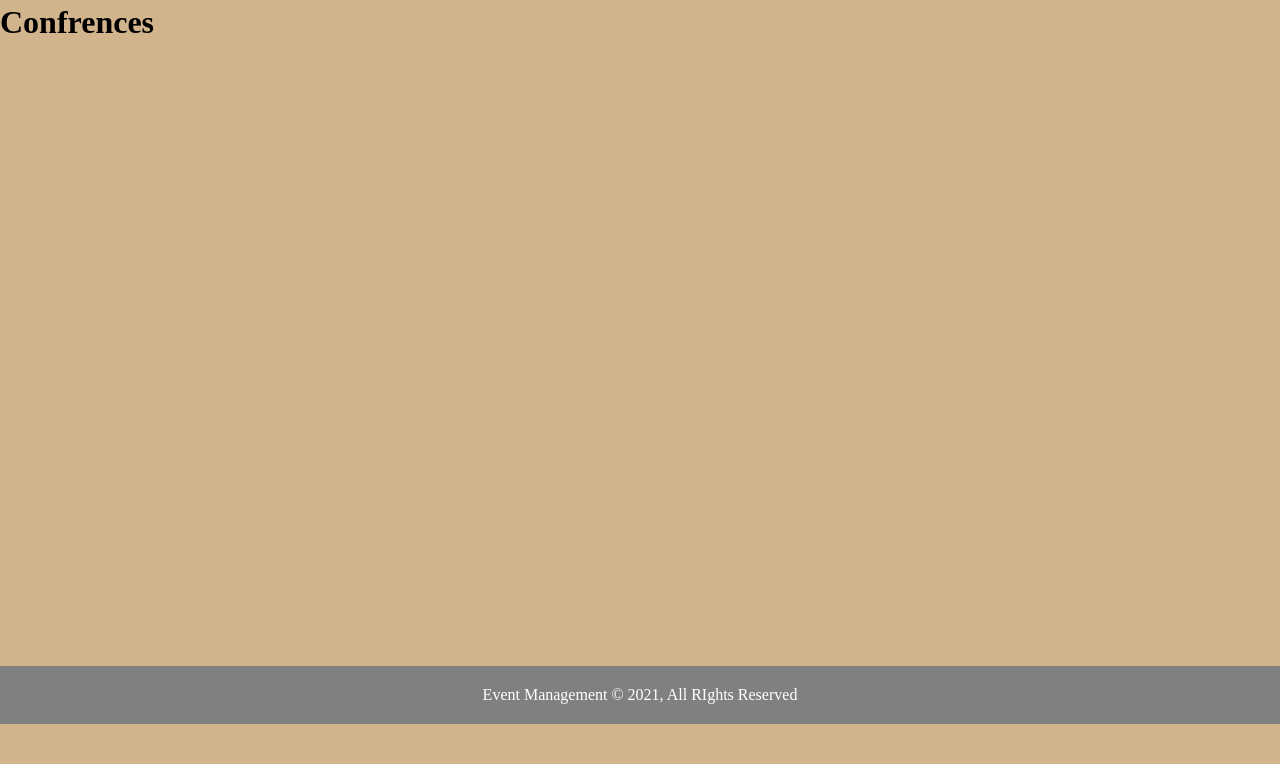
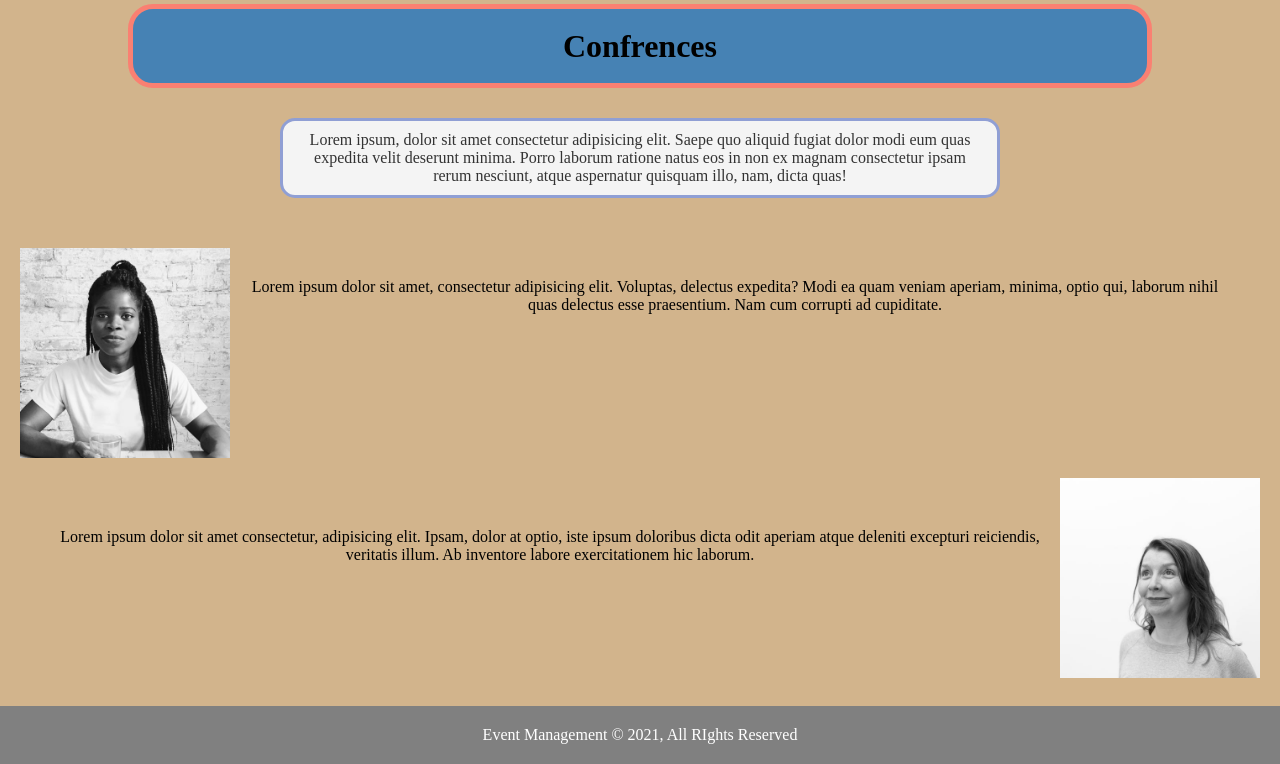
Before and after one commit to the-kalki/project, a plain HTML site: page confrence.html in a window 1280 px wide. Shown: the part 86-850 px from the top of the page. Before the commit the page ends 810 px from the top, so only its background shows below. Drawn offline with Linux system fonts and the light colour scheme.

Commit message:
confrence

```diff
--- a/confrence.html
+++ b/confrence.html
@@ -23,11 +23,41 @@
             </div>
         </nav>
     </header>
-    <h1>Confrences</h1>
 
-<footer id="footer">
-    <p>Event Management &copy; 2021, All RIghts Reserved</p>
-</footer>
+    <div class="container">
+        <div id="heading">
+            <h1>Confrences</h1>
+        </div>
+        <div id="about-speakers">
+            <p>
+                <span>L</span>orem ipsum, dolor sit amet consectetur adipisicing elit.
+                Saepe quo aliquid fugiat dolor modi eum quas expedita velit deserunt
+                minima. Porro laborum ratione natus eos in non ex magnam consectetur
+                ipsam rerum nesciunt, atque aspernatur quisquam illo, nam, dicta quas!
+            </p>
+        </div>
+        <div id="speaker-1">
+            <a href="#speaker-1"><img src="/img/speaker-1.jpg" alt="speaker-1"></a>
+            <p id="abp">
+                Lorem ipsum dolor sit amet, consectetur adipisicing elit. Voluptas,
+                delectus expedita? Modi ea quam veniam aperiam, minima, optio qui,
+                laborum nihil quas delectus esse praesentium. Nam cum corrupti ad
+                cupiditate.
+            </p>
+        </div>
+        <div class="clr"></div>
+        <div id="speaker-2">
+            <a href="#speaker-2"><img src="/img/speaker-2.jpg" alt="speaker-2"></a>
+            <p>Lorem ipsum dolor sit amet consectetur, adipisicing elit. Ipsam, dolor at optio, iste ipsum doloribus
+                dicta odit aperiam atque deleniti excepturi reiciendis, veritatis illum. Ab inventore labore
+                exercitationem hic laborum.</p>
+        </div>
+        <div class="clr"></div>
+    </div>
+    <br><br>
+    <footer id="footer">
+        <p>Event Management &copy; 2021, All RIghts Reserved</p>
+    </footer>
 </body>
 
 </html>
--- a/css/style.css
+++ b/css/style.css
@@ -59,7 +59,7 @@ body {
 section {
     width: 100%;
     height: 100vh;
-    background: url(' img/back.jpg') no-repeat center center/cover;
+    background: url('img/back.jpg') no-repeat center center/cover;
 }
 
 section .leftBox {
@@ -179,6 +179,59 @@ section .events ul li .details a:hover {
     border-color: aqua;
 }
 
+/* Confrence */
+
+#heading {
+    max-width: 100%;
+    background-color: steelblue;
+    text-align: center;
+    padding: 25px;
+    margin: 0px 10%;
+    border: 5px solid salmon;
+    border-radius: 25px;
+    line-height: 1.5em;
+}
+
+#about-speakers {
+    background-color: #f4f4f4;
+    color: #333;
+    max-width: 720px;
+    text-align: center;
+    padding: 10px;
+    margin: 30px auto;
+    border: 3px #909fd4 solid;
+    border-radius: 15px;
+}
+
+
+#speaker-1 img {
+    float: left;
+    max-width: 300px;
+    height: 250px;
+    padding: 20px 20px;
+    margin: auto;
+}
+
+#speaker-1 p {
+    text-align: center;
+    padding: 50px;
+    margin: auto 10px;
+}
+
+#speaker-2 img {
+    float: right;
+    max-width: 300px;
+    height: 250px;
+    padding: 0px 20px 50px;
+    margin: auto;
+}
+
+#speaker-2 p {
+    text-align: center;
+    padding: 50px;
+    margin: auto 10px;
+}
+
 /* Responsiveness */
 @media (max-width: 991px) {
     section {
```
